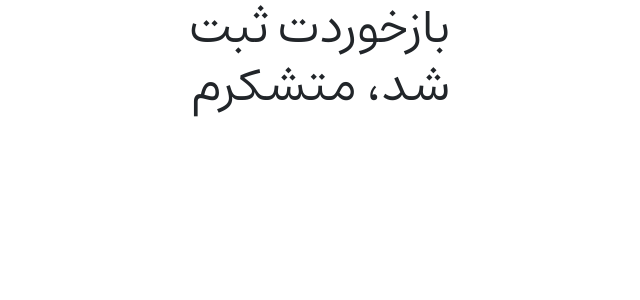
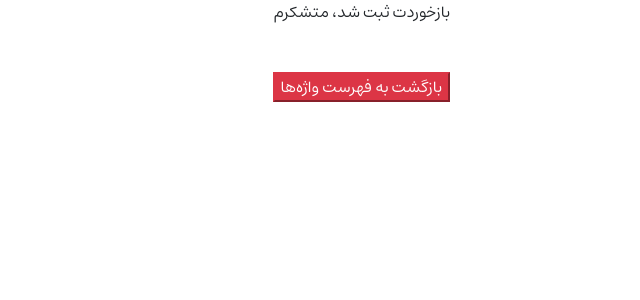
Before and after one commit to wordesigner/glossary, a Django app: page /success in a window 1280 px wide. Shown: the top 300 px of the page, without its empty margins (364-1004 px from the left). Run offline with Django 4.2, Linux system fonts and the light colour scheme; some libraries are stand-ins or nearby versions; some web fonts are replaced.

Commit message:
Add files via upload

```diff
--- a/beta/templates/beta/index.html
+++ b/beta/templates/beta/index.html
@@ -31,7 +31,7 @@
                     {% if def %}
                         <p class="def">{{ def }}</p>
                         <a href="{% url 'feedback' %}">
-                            <button class="btn-danger" type="button">ثبت بازخورد</button>
+                            <button class="btn-danger feedback-btn" type="button">ثبت بازخورد</button>
                         </a>
                     {% else %}
                         <h4>not found</h4>
--- a/beta/templates/beta/success.html
+++ b/beta/templates/beta/success.html
@@ -3,7 +3,7 @@
 {% load bootstrap_icons %}
 
 {% block app_css %}
-    <link rel="stylesheet" href="{% static 'beta/index.css' %}">
+    <link rel="stylesheet" href="{% static 'beta/success.css' %}">
 {% endblock  %}
 
 {% block title %}
@@ -15,9 +15,12 @@
         <div class="row">
             <div class="col-md-4 col-sm-4"></div>
             <div class="col-md-4 col-sm-4">
-                <p class="display-5">بازخوردت ثبت شد، متشکرم</p>
+                <p class="success-msg mb-5">بازخوردت ثبت شد، متشکرم</p>
+                <a href="{% url 'browse' %}">
+                    <button class="btn-danger feedback-btn" type="button">بازگشت به فهرست واژه‌ها</button>
+                </a>
             </div>
             <div class="col-md-4 col-sm-4"></div>
         </div>
     </div>
-{% endblock  %}
+{% endblock %}
```
Also changed, not shown: beta/templates/beta/comment.html (+7 -4 lines), beta/templates/beta/feedback.html (+4 -3 lines).
